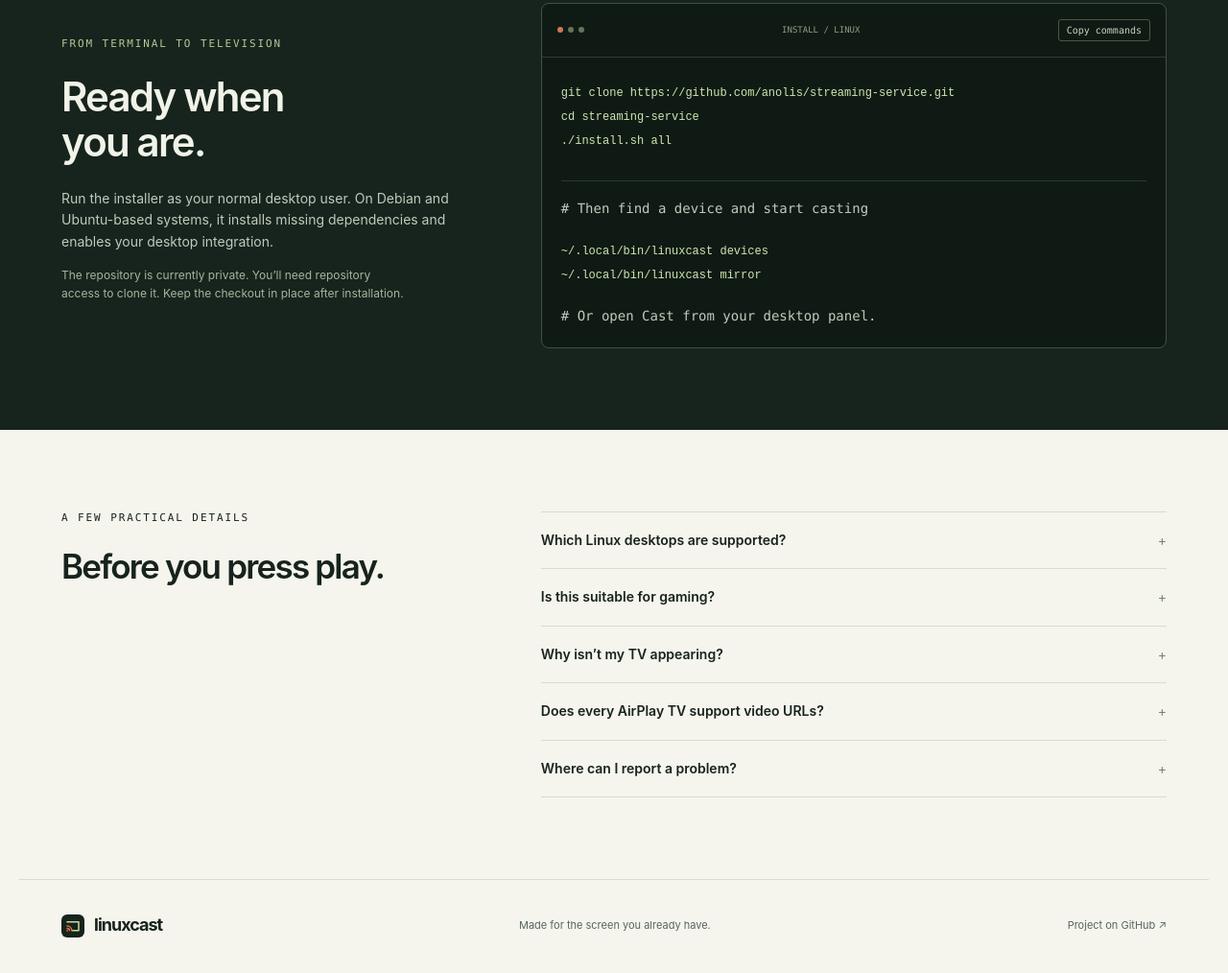
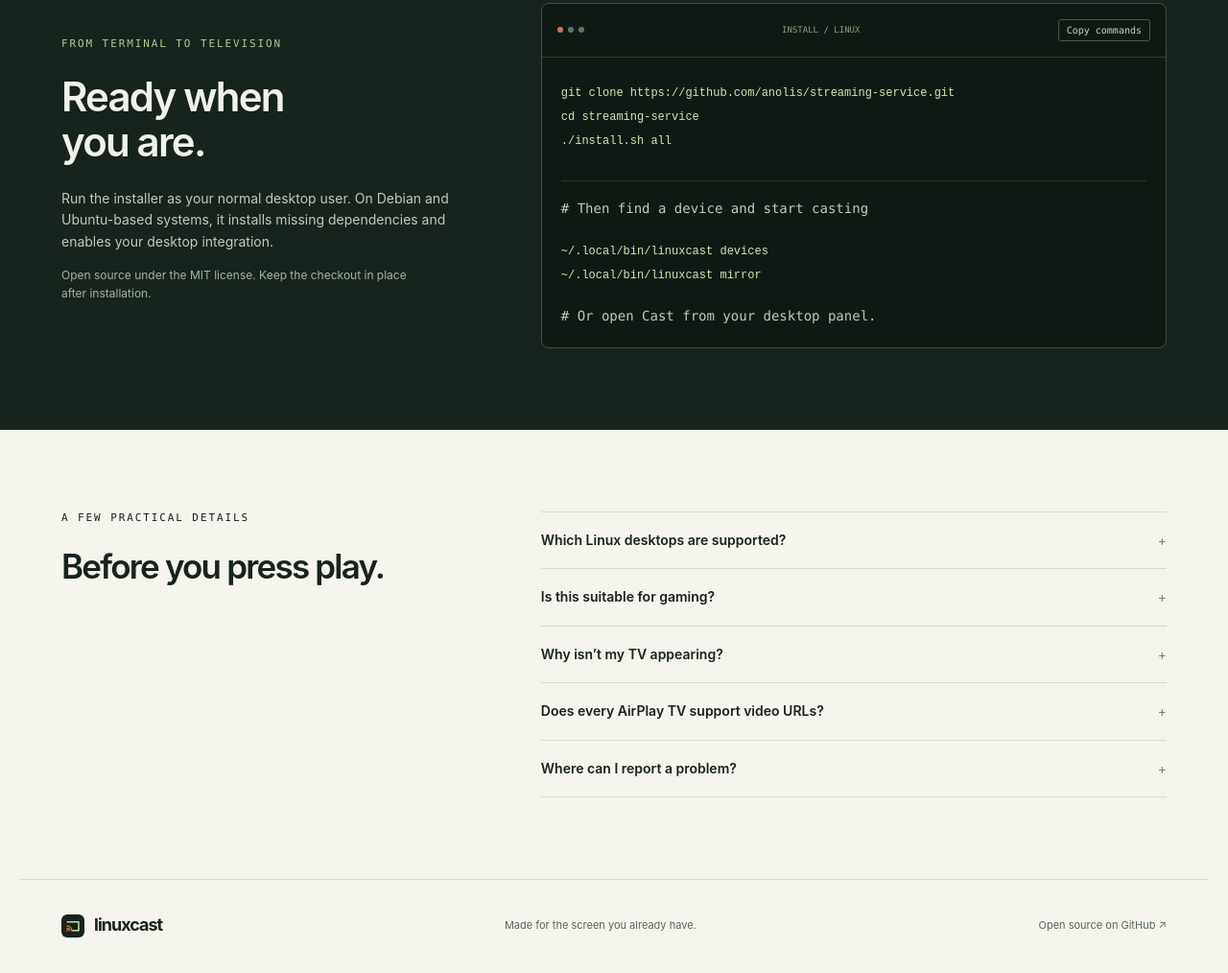
Before and after one commit to anolis/streaming-service, a plain HTML site: page site/index.html in a window 1280 px wide. Shown: the part 2615-3629 px from the top of the page at 96% size. Drawn offline with Linux system fonts and the light colour scheme.

Commit message:
Release linuxcast under MIT license and prepare public website

```diff
--- a/site/index.html
+++ b/site/index.html
@@ -56,7 +56,7 @@
   <div class="settings-card"><div class="card-heading"><span>MIRRORING DEFAULTS</span><span>↗</span></div><div class="setting"><span>Output resolution<small>480p to 2160p</small></span><strong>1080p</strong></div><div class="setting"><span>Target frame rate<small>15 / 24 / 30 / 60 fps presets</small></span><strong>30 <small>fps</small></strong></div><div class="setting"><span>HLS playback buffer<small>2–20 seconds</small></span><strong>8 <small>sec</small></strong></div><div class="settings-footer">Higher quality asks more of your encoder and receiver.</div></div>
 </section>
 <section class="install section" id="install"><div class="wrap install-grid">
-  <div><p class="eyebrow">FROM TERMINAL TO TELEVISION</p><h2>Ready when<br>you are.</h2><p>Run the installer as your normal desktop user. On Debian and Ubuntu-based systems, it installs missing dependencies and enables your desktop integration.</p><p class="install-note">The repository is currently private. You’ll need repository access to clone it. Keep the checkout in place after installation.</p></div>
+  <div><p class="eyebrow">FROM TERMINAL TO TELEVISION</p><h2>Ready when<br>you are.</h2><p>Run the installer as your normal desktop user. On Debian and Ubuntu-based systems, it installs missing dependencies and enables your desktop integration.</p><p class="install-note">Open source under the MIT license. Keep the checkout in place after installation.</p></div>
   <div class="terminal"><div class="terminal-bar"><span><i></i><i></i><i></i></span><span>INSTALL / LINUX</span><button class="copy" type="button" data-copy="install-command">Copy commands</button></div><pre><code id="install-command">git clone https://github.com/anolis/streaming-service.git
 cd streaming-service
 ./install.sh all</code></pre><div class="terminal-divider"></div><p class="terminal-comment"># Then find a device and start casting</p><pre><code>~/.local/bin/linuxcast devices
@@ -67,10 +67,10 @@
 <details><summary>Is this suitable for gaming?</summary><p>Chromecast mirroring uses HLS and deliberately keeps a playback cushion. Its default delay is around 10 seconds, so it suits watching and presenting better than interactive gaming. The native AirPlay work aims to provide another transport, but measured latency is not yet available.</p></details>
 <details><summary>Why isn’t my TV appearing?</summary><p>Make sure the computer and receiver are on the same reachable local network, enable casting on the TV, and refresh the device list. Network isolation can block discovery. HTTP-based casting also needs the TV to reach a randomly selected port on your computer.</p></details>
 <details><summary>Does every AirPlay TV support video URLs?</summary><p>No. Pairing and URL-video support are separate capabilities. The tested Samsung rejects URL playback, which is why native screen mirroring is being developed as a separate backend.</p></details>
-<details><summary>Where can I report a problem?</summary><p>Use the <a href="https://github.com/anolis/streaming-service/issues">repository’s issue tracker</a> if you have access. Include your Linux distribution, desktop, receiver model, protocol, and the error message. Avoid posting pairing credentials or private media.</p></details>
+<details><summary>Where can I report a problem?</summary><p>Use the <a href="https://github.com/anolis/streaming-service/issues">repository’s issue tracker</a>. Include your Linux distribution, desktop, receiver model, protocol, and the error message. Avoid posting pairing credentials or private media.</p></details>
 </div></section>
 </main>
-<footer class="wrap"><a class="brand" href="#"><img src="icon.svg" alt="" width="24" height="24">linuxcast</a><p>Made for the screen you already have.</p><a href="https://github.com/anolis/streaming-service">Project on GitHub ↗</a></footer>
+<footer class="wrap"><a class="brand" href="#"><img src="icon.svg" alt="" width="24" height="24">linuxcast</a><p>Made for the screen you already have.</p><a href="https://github.com/anolis/streaming-service">Open source on GitHub ↗</a></footer>
 <div id="copy-status" class="sr-only" role="status" aria-live="polite"></div>
 </body>
 </html>
```
Also changed, not shown: 4 other files.
